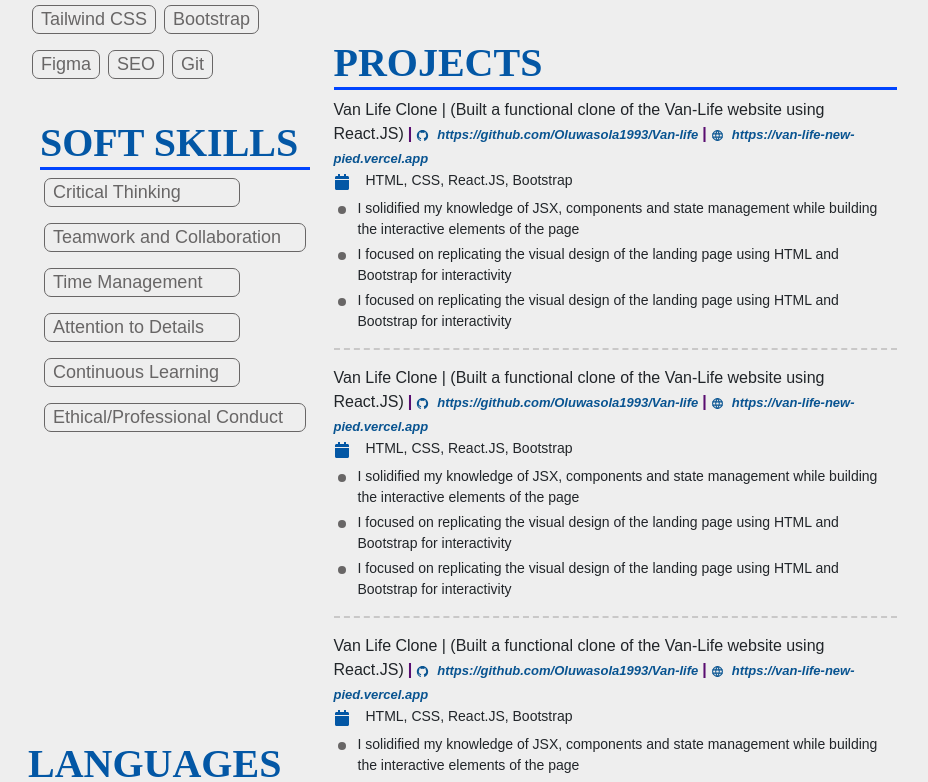
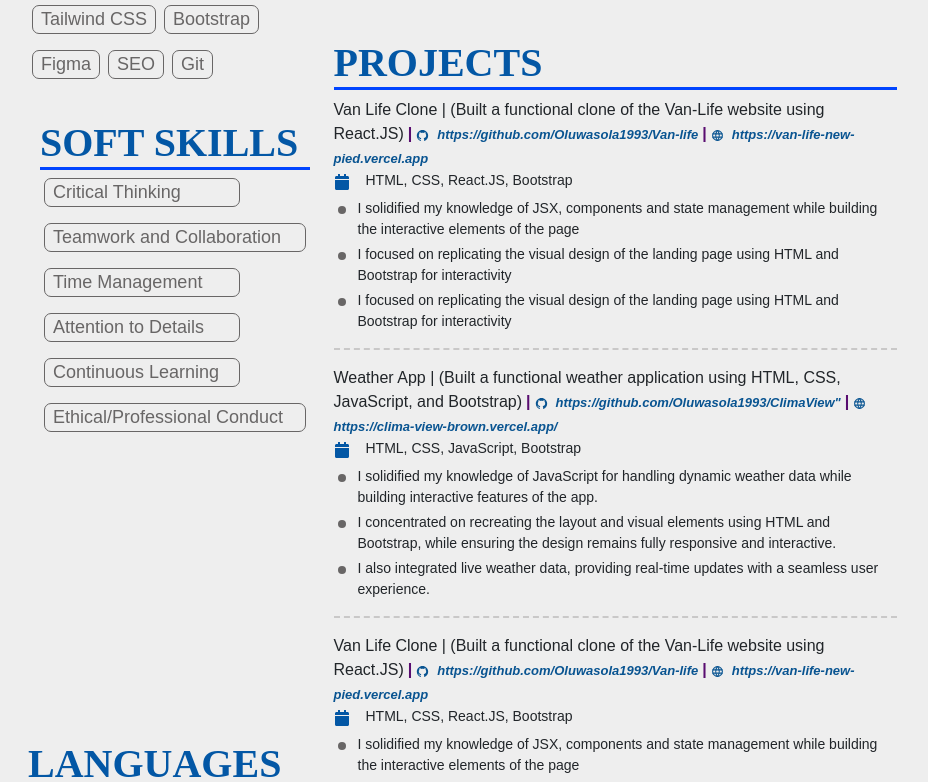
Before and after one commit to Oluwasola1993/My-CV, a React (Vite) app: page / in a window 1280 px wide. Shown: the part 475-1257 px from the top of the page, without its empty margins (1-929 px from the left). Built offline with nearby package versions, Linux system fonts and the light colour scheme.

Commit message:
Updating the project links

```diff
--- a/src/Components/CV.jsx
+++ b/src/Components/CV.jsx
@@ -212,43 +212,43 @@
                   </div>
                   <div className="pt-3 lin pb-3">
                     <span className="headings">
-                      Van Life Clone | (Built a functional clone of the Van-Life
-                      website using React.JS)
+                      Weather App | (Built a functional weather application
+                      using HTML, CSS, JavaScript, and Bootstrap)
                     </span>
                     <span className="fw-bold FEd px-lg-1">|</span>
                     <a
-                      href="https://github.com/Oluwasola1993/Van-life"
+                      href="https://github.com/Oluwasola1993/ClimaView"
                       className="proLink"
                     >
                       <span>
                         <AiOutlineGithub className="me-2" />
-                        https://github.com/Oluwasola1993/Van-life
+                        https://github.com/Oluwasola1993/ClimaView"
                       </span>
                     </a>
                     <span className="fw-bold FEd px-lg-1">|</span>
                     <a
-                      href="https://van-life-new-pied.vercel.app/"
+                      href="https://clima-view-brown.vercel.app/"
                       className="proLink"
                     >
                       <span>
                         <TbWorld className="me-2" />
                       </span>
-                      <span>https://van-life-new-pied.vercel.app</span>
+                      <span>https://clima-view-brown.vercel.app/</span>
                     </a>
                     <div className="d-flex gap-3">
                       <span className="icon">
                         <FaCalendar />
                       </span>
-                      <small>HTML, CSS, React.JS, Bootstrap</small>
+                      <small>HTML, CSS, JavaScript, Bootstrap</small>
                     </div>
                     <div className="d-flex gap-2 pt-1">
                       <span className="iC">
                         <GoDotFill />
                       </span>
                       <small>
-                        I solidified my knowledge of JSX, components and state
-                        management while building the interactive elements of
-                        the page
+                        I solidified my knowledge of JavaScript for handling
+                        dynamic weather data while building interactive features
+                        of the app.
                       </small>
                     </div>
                     <div className="d-flex gap-2 pt-1">
@@ -256,8 +256,9 @@
                         <GoDotFill />
                       </span>
                       <small>
-                        I focused on replicating the visual design of the
-                        landing page using HTML and Bootstrap for interactivity
+                        I concentrated on recreating the layout and visual
+                        elements using HTML and Bootstrap, while ensuring the
+                        design remains fully responsive and interactive.
                       </small>
                     </div>
                     <div className="d-flex gap-2 pt-1">
@@ -265,8 +266,8 @@
                         <GoDotFill />
                       </span>
                       <small>
-                        I focused on replicating the visual design of the
-                        landing page using HTML and Bootstrap for interactivity
+                        I also integrated live weather data, providing real-time
+                        updates with a seamless user experience.
                       </small>
                     </div>
                   </div>
--- a/src/assets/Cv.css
+++ b/src/assets/Cv.css
@@ -110,7 +110,7 @@
     .proLink{
         color: rgb(9, 84, 145);
         font-style: oblique;
-        font-size: 13px;
+        font-size: 0px;
         font-weight: bold;
         text-decoration: none;
     }
```
